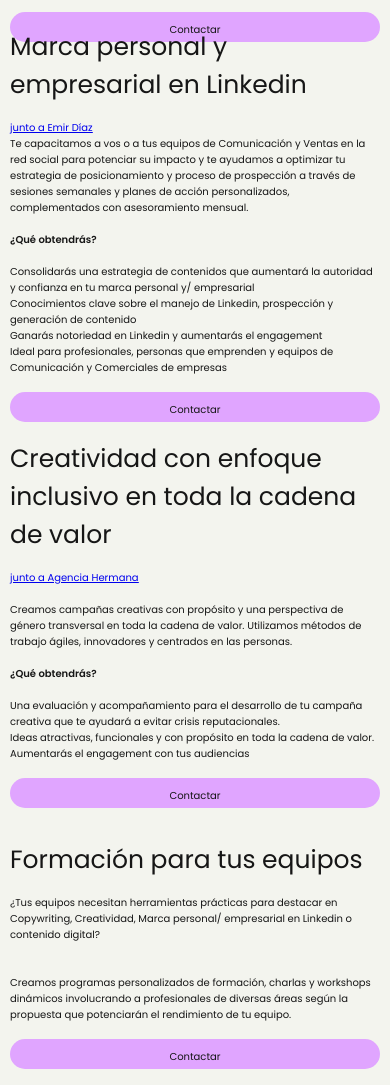
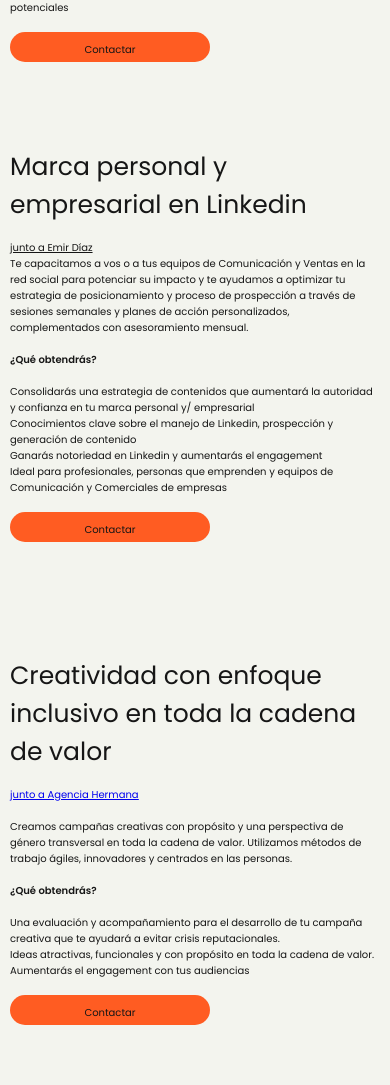
Before and after one commit to BarbaraBravo91/Elizabeth, a plain HTML site: page index.html in a window 390 px wide. Shown: the part 5915-7000 px from the top of the page. Drawn offline with nearby package versions, Linux system fonts and the light colour scheme.

Commit message:
.servicios1-section

```diff
--- a/CSS/estilos-2.css
+++ b/CSS/estilos-2.css
@@ -3019,7 +3019,7 @@ p u {
         margin: 0px;
         padding: 10px;
         padding-top: 15px;
-        height: 380px;
+        height: 480px;
         margin-bottom: 0;
 
 
--- a/index.html
+++ b/index.html
@@ -277,8 +277,9 @@
                     </li>
                 </ul>
                 <br>
-                <input class="cta-button2" type="submit" value="Contactar">
-                   </div>
+                <a href="#contacto"><button class="cta-button3">
+                    Contactar
+                </button> </a>                   </div>
             <div class="colum2">
                 <img src="imagenes/servicios1.jpg" alt="">
             </div>
@@ -292,7 +293,6 @@
                     Marca personal y empresarial en Linkedin
                 </p>
                 <br>
-                <a href="https://www.linkedin.com/in/emirdiaz/">
 
                     <u>junto a Emir Díaz
                     </u>
@@ -316,8 +316,9 @@
                     </li>
                 </ul>
                 <br>
-                <input class="cta-button2" type="submit" value="Contactar">
-            </div>
+                <a href="#contacto"><button class="cta-button3">
+                    Contactar
+                </button> </a>   </div>
 
         </section>
 
@@ -352,8 +353,9 @@
                 </ul>
                 <br>
 
-                <input class="cta-button2" type="submit" value="Contactar">
-            </div>
+                <a href="#contacto"><button class="cta-button3">
+                    Contactar
+                </button> </a>      </div>
             <div class="colum2">
                 <img src="imagenes/servicio.jpeg" alt="">
             </div>
@@ -379,8 +381,9 @@
                 </ul>
                 <br>
 
-                <input class="cta-button2" type="submit" value="Contactar">
-            </div>
+                <a href="#contacto"><button class="cta-button3">
+                    Contactar
+                </button> </a>            </div>
         </section>
 
         <section class="servicios1-section">
@@ -402,8 +405,9 @@
                     </li>
                 </ul>
                 <br>
-
-                <input class="cta-button2" type="submit" value="Contactar">
+                <a href="#contacto"><button class="cta-button3">
+                    Contactar
+                </button> </a>
             </div>
             <div class="colum2">
                 <img src="imagenes/manosencompu.jpeg" alt="">
@@ -426,7 +430,7 @@
                         placeholder="¿Qué servicio es de tu interés?">
                     <textarea class="controls-2" name="mensaje" id="" placeholder="Mensaje:"></textarea>
                     <p class="privacidad1">Al enviar email confirmo que acepto la política de privacidad*</p>
-                    <button href="" class="cta-button3">
+                    <button class="cta-button3">
                         Contactar
                     </button>
                     <p class="privacidad">*Informamos que los datos que nos facilites se utilizarán con la finalidad de
```
